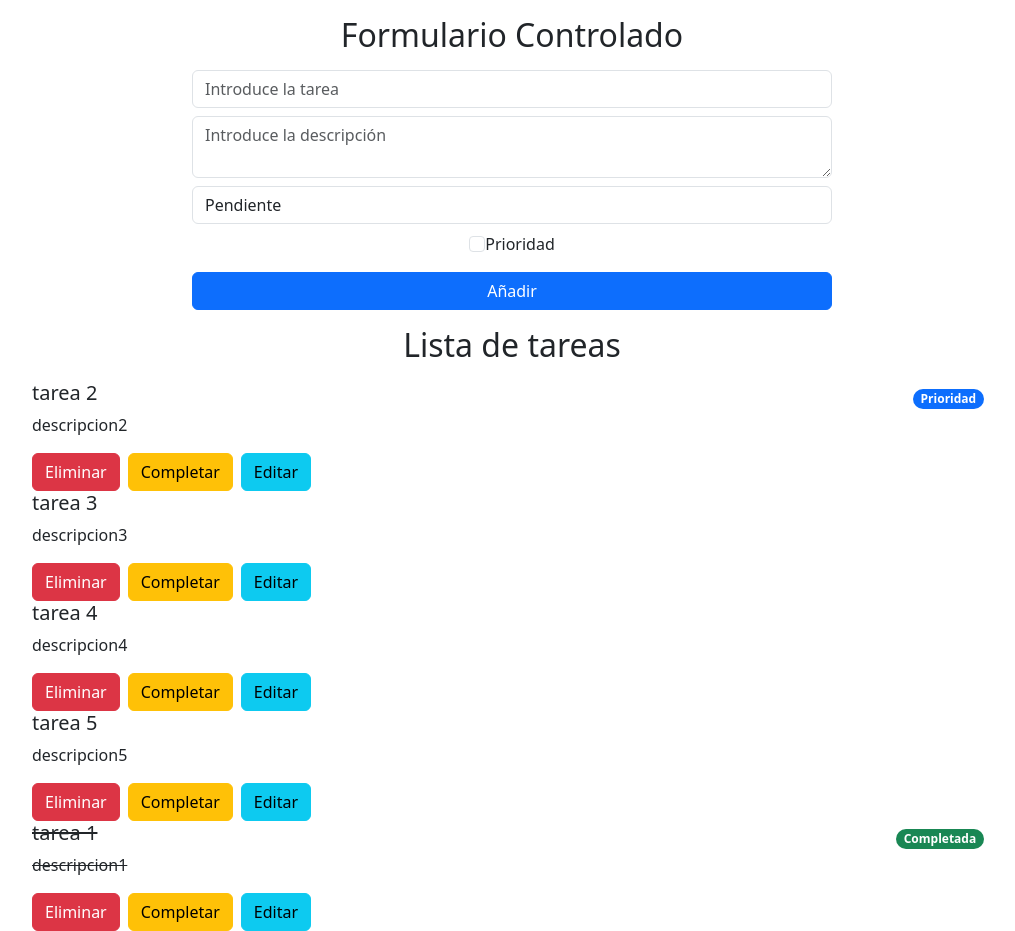
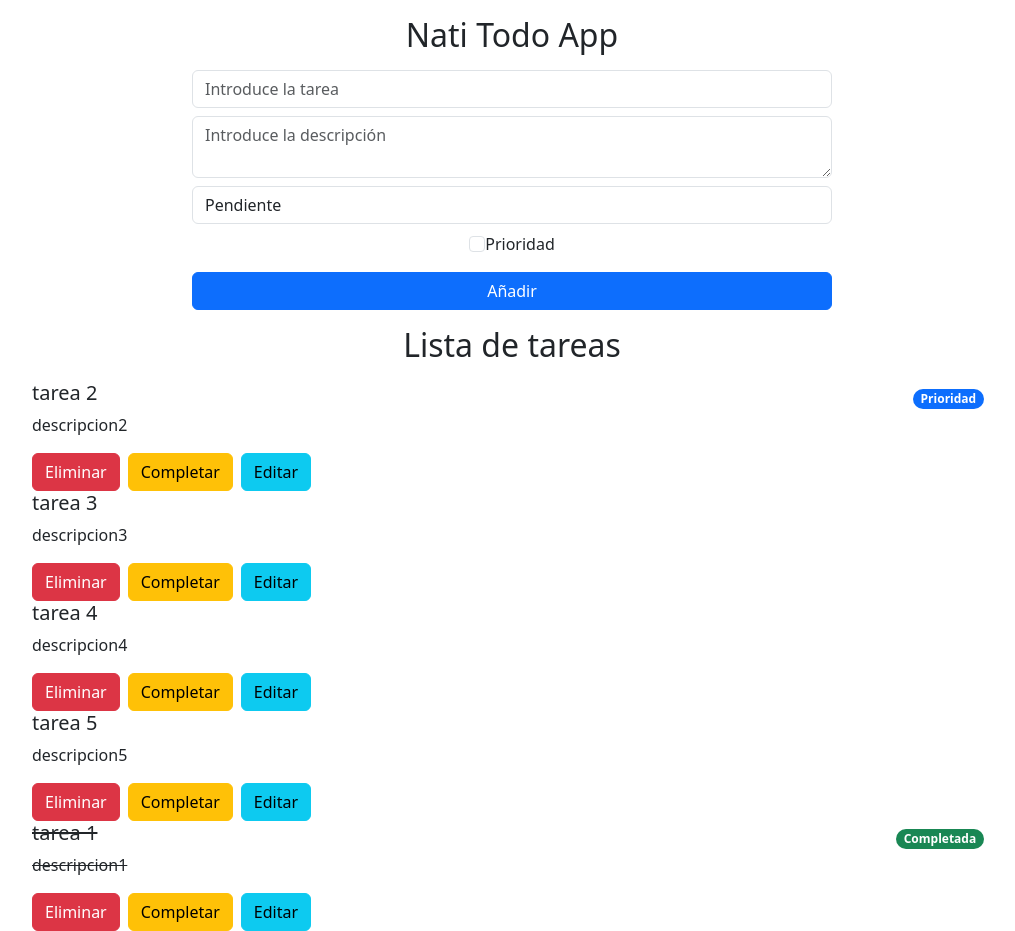
Before and after one commit to naatiworlds/TodoAppReact, a React (Vite) app: page / in a window 1280 px wide. Shown: the whole page, without its empty margins (128-1143 px from the left). Built offline with nearby package versions, Linux system fonts and the light colour scheme.

Commit message:
cambiando el titulo del h2 del formulario

```diff
--- a/src/components/Formulario.jsx
+++ b/src/components/Formulario.jsx
@@ -79,7 +79,7 @@ function Formulario({
 
   return (
     <div>
-      <h2 className="text-center m-2 p-2">Formulario Controlado</h2>
+      <h2 className="text-center m-2 p-2">Nati Todo App</h2>
       <form
         className="d-flex flex-column justify-content-center align-content-center flex-wrap"
         onSubmit={handleSubmit}
```
